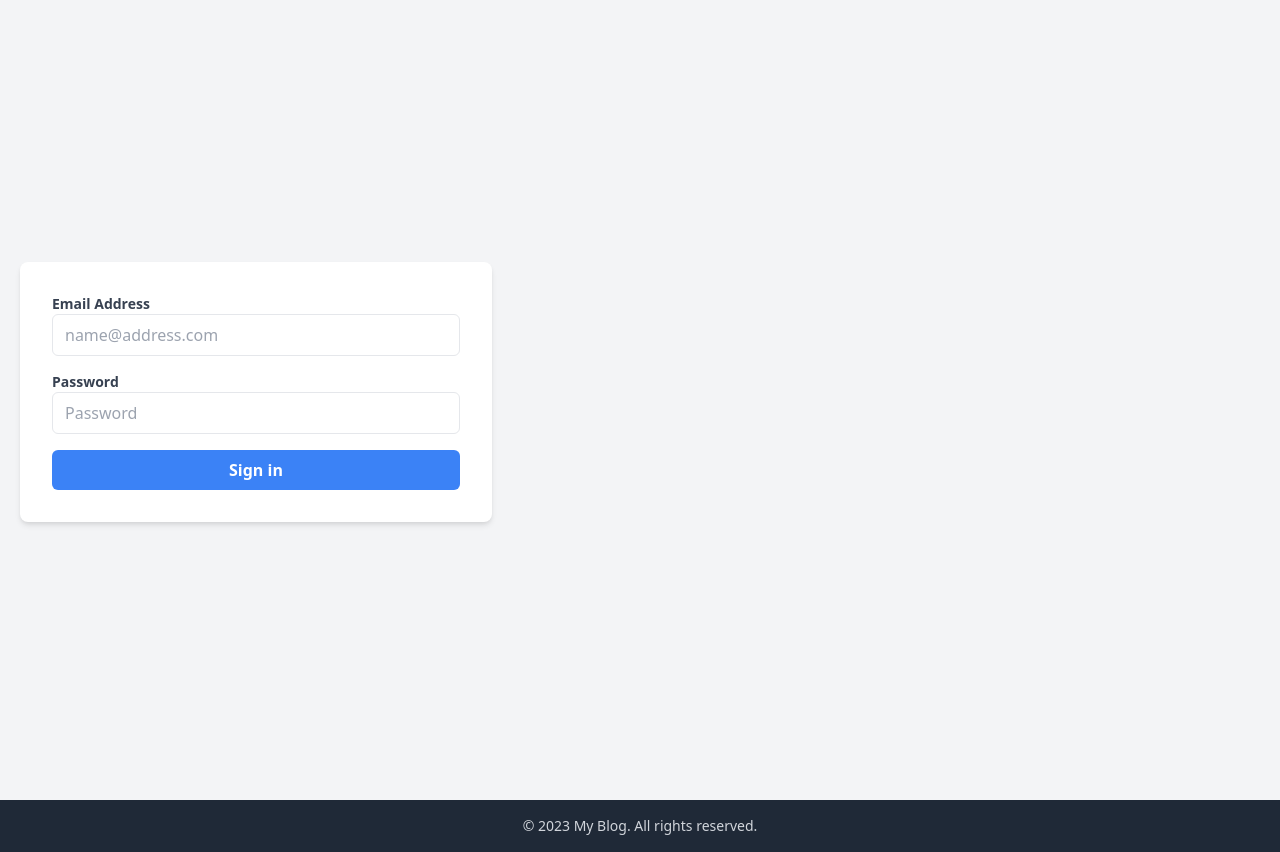
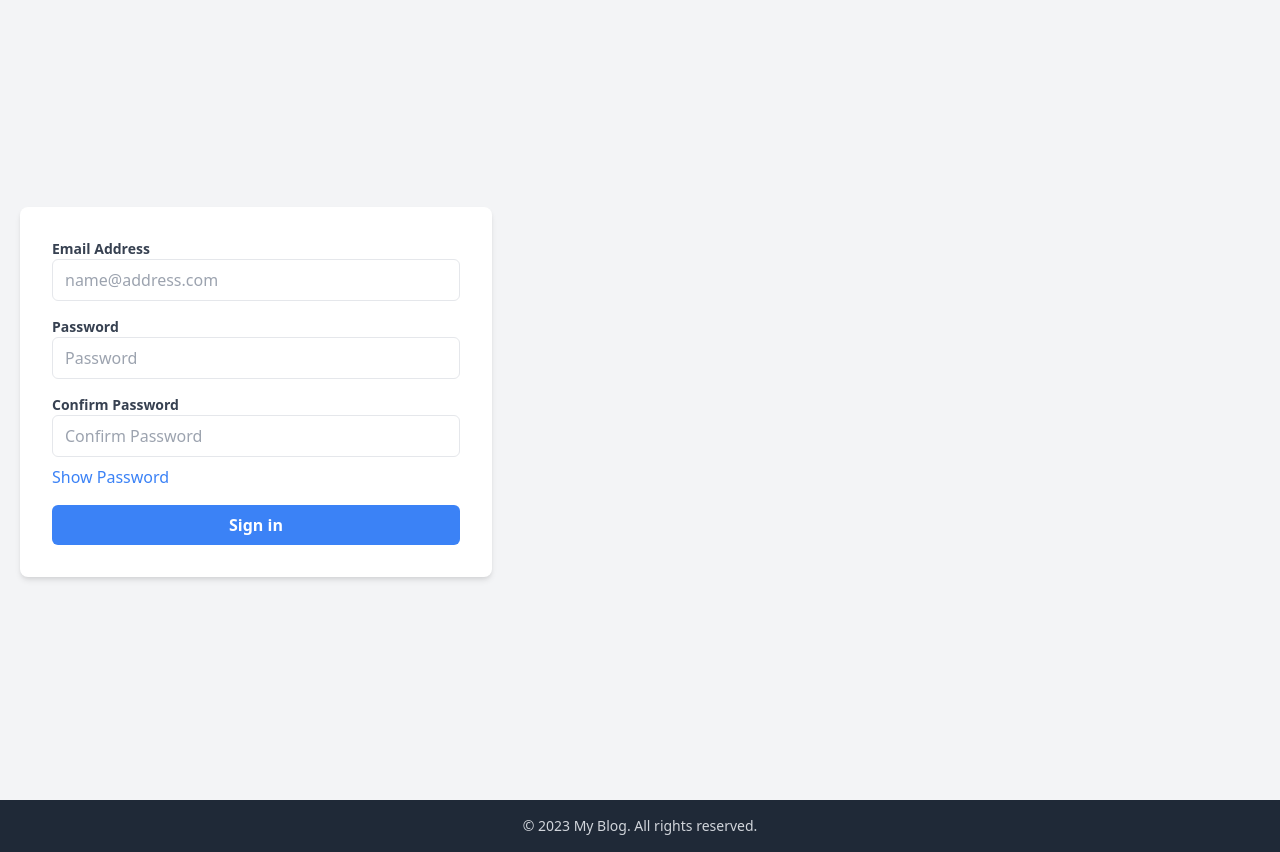
Before and after one commit to nismalrfd/blogweb_django, a Django app: page /register in a window 1280 px wide. Shown: the part 64-916 px from the top of the page. Run offline with Django 4.2, Linux system fonts and the light colour scheme.

Commit message:
removed unknown files

```diff
--- a/core/views.py
+++ b/core/views.py
@@ -62,11 +62,17 @@ def register_page(request):
         try:
             username = request.POST.get('username')
             password = request.POST.get('password')
+            confirm_password = request.POST.get('confirm_password')
+
 
             user_obj = User.objects.filter(username=username)
             if user_obj.exists():
                 messages.warning(request, 'username already exists')
                 return redirect('/register')
+            if confirm_password and password and password != confirm_password:
+                messages.warning(request,'Password not match..')
+                return redirect('/register')
+
             user_obj = User.objects.create(username=username)
             user_obj.set_password(password)
             user_obj.save()
--- a/templates/add_blog.html
+++ b/templates/add_blog.html
@@ -3,7 +3,7 @@
 {% block start %}
 <div class="container mt-5 ml-16">
     {% if request.user.is_authenticated %}
-        <a href="{% url 'see-blog' %}" class="btn bg-yellow-500 hover:bg-yellow-600 text-white rounded-lg px-4 py-2 mb-4">
+        <a href="{% url 'see-blog' %}" class="btn bg-yellow-500 hover:bg-yellow-600 text-white mb-4 rounded-md py-3 px-6">
             View Your blogs
         </a>
     {% endif %}
--- a/templates/base.html
+++ b/templates/base.html
@@ -4,6 +4,8 @@
     <title>My Blog</title>
     <meta name="description" content="">
     <meta name="viewport" content="width=device-width, initial-scale=1">
+  <script src="https://code.jquery.com/jquery-3.6.0.min.js"></script>
+
     <link href="https://cdn.jsdelivr.net/npm/tailwindcss@2.2.15/dist/tailwind.min.css" rel="stylesheet">
 </head>
 
--- a/templates/register.html
+++ b/templates/register.html
@@ -16,13 +16,53 @@
         <label class="block text-gray-700 text-sm font-bold" for="loginUsername">Email Address</label>
         <input class="form-input w-full px-3 py-2 text-gray-700 border rounded-md focus:outline-none focus:shadow-outline" name="username" id="loginUsername" type="text" placeholder="name@address.com" autocomplete="off" required>
       </div>
-      <div class="mb-4">
-        <label class="block text-gray-700 text-sm font-bold" for="loginPassword">Password</label>
-        <input class="form-input w-full px-3 py-2 text-gray-700 border rounded-md focus:outline-none focus:shadow-outline" name="password" id="loginPassword" placeholder="Password" type="password" required>
-      </div>
+             <div class="mb-4">
+          <label class="block text-gray-700 text-sm font-bold" for="loginPassword">Password</label>
+          <input class="form-input w-full px-3 py-2 text-gray-700 border rounded-md focus:outline-none focus:shadow-outline" name="password" id="loginPassword" placeholder="Password" type="password" required>
+        </div>
+        <div class="mb-4">
+          <label class="block text-gray-700 text-sm font-bold" for="loginPassword">Confirm Password</label>
+          <input class="form-input w-full px-3 py-2 text-gray-700 border rounded-md focus:outline-none focus:shadow-outline" name="confirm_password" id="confirm_password" placeholder="Confirm Password" type="password" required>
+          <div id="password-mismatch-message" class="text-red-500 text-sm hidden">Passwords do not match.</div>
+          <button type="button" id="show-password-button" class="text-blue-500 hover:text-blue-600 mt-2">Show Password</button>
+        </div>
       <button type="submit" class="bg-blue-500 hover:bg-blue-600 text-white font-bold py-2 px-4 w-full rounded-md">Sign in</button>
     </form>
   </div>
   <div class="hidden md:block md:w-2/5 xl:w-3/5 bg-cover" style="background-image: url(https://images.pexels.com/photos/1995730/pexels-photo-1995730.jpeg?auto=compress&cs=tinysrgb&dpr=2&h=650&w=940);"></div>
 </div>
+<script>
+$(document).ready(function() {
+  $('#show-password-button').on('click', function() {
+    var passwordInput = $('#loginPassword');
+    var confirmInput = $('#confirm_password');
+    var passwordType = passwordInput.attr('type');
+    var confirmType = confirmInput.attr('type');
+
+    if (passwordType === 'password') {
+      passwordInput.attr('type', 'text');
+      confirmInput.attr('type', 'text');
+    } else {
+      passwordInput.attr('type', 'password');
+      confirmInput.attr('type', 'password');
+    }
+  });
+
+  $('#loginPassword, #confirm_password').on('input', function() {
+    var password = $('#loginPassword').val();
+    var confirm = $('#confirm_password').val();
+    var passwordMismatchMessage = $('#password-mismatch-message');
+    var submitButton = $('button[type="submit"]');
+
+    if (password === confirm) {
+      passwordMismatchMessage.addClass('hidden');
+      submitButton.prop('disabled', false);
+    } else {
+      passwordMismatchMessage.removeClass('hidden');
+      submitButton.prop('disabled', true);
+    }
+  });
+});
+</script>
+
 {% endblock %}
--- a/templates/update_blog.html
+++ b/templates/update_blog.html
@@ -2,7 +2,7 @@
 
 {% block start %}
 <div class="container mx-auto mt-5 flex flex-col items-center">
-    <a href="{% url 'see-blog' %}" class="btn bg-yellow-500 hover:bg-yellow-600 text-white mb-4">View Your Blogs</a>
+    <a href="{% url 'see-blog' %}" class="btn bg-yellow-500 hover:bg-yellow-600 text-white mb-4 rounded-md py-3 px-6">View Your Blogs</a>
 
     <form method="POST" class="mt-5 pt-5 mb-5 pb-5" enctype="multipart/form-data">
         {% csrf_token %}
```
Also changed, not shown: templates/home.html (+22 -14 lines), templates/login.html (+34 -5 lines), db.sqlite3.
